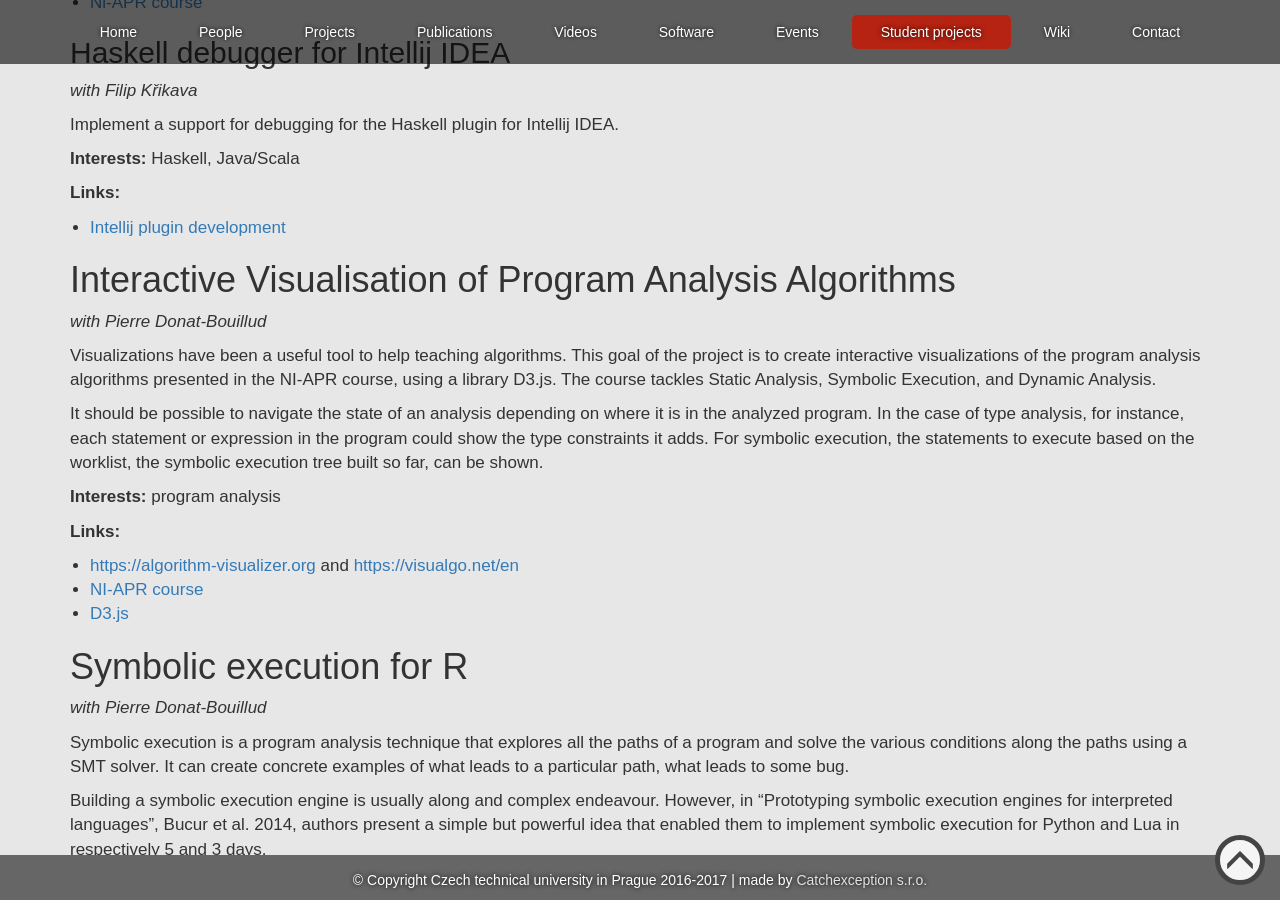
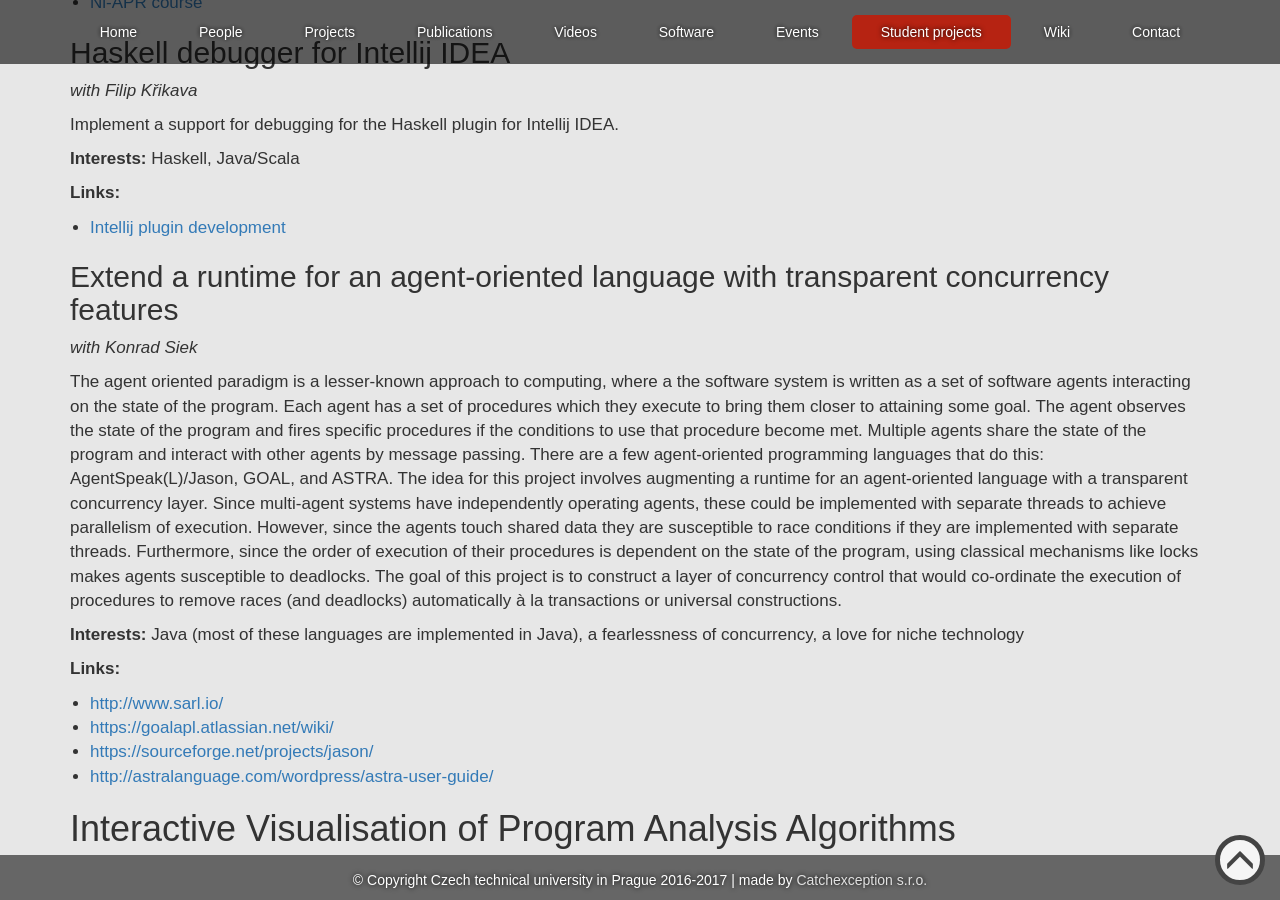
Before and after one commit to PRL-PRG/prl-prg.github.io, a Jekyll site: the page built from student-projects.md, in a window 1280 px wide and 900 px high, scrolled down 988 px. Built offline with Jekyll 4.4.1, drawn with Linux system fonts in a browser that asks for light colours.

Commit message:
New student project: transparent concurreny features for AOL

```diff
--- a/student-projects.md
+++ b/student-projects.md
@@ -62,6 +62,44 @@ Implement a support for debugging for the Haskell plugin for Intellij IDEA.
 **Links:**
 
 - [Intellij plugin development](https://plugins.jetbrains.com/docs/intellij/getting-started.html)
+
+## Extend a runtime for an agent-oriented language with transparent concurrency features
+
+_with Konrad Siek_
+
+
+The agent oriented paradigm is a lesser-known approach to computing, where a
+the software system is written as a set of software agents interacting on the
+state of the program.  Each agent has a set of procedures which they execute to
+bring them closer to attaining some goal. The agent observes the state of the
+program and fires specific procedures if the conditions to use that procedure
+become met. Multiple agents share the state of the program and interact with
+other agents by message passing. There are a few agent-oriented programming
+languages that do this: AgentSpeak(L)/Jason, GOAL, and ASTRA.
+The idea for this project involves augmenting a runtime for an agent-oriented
+language with a transparent concurrency layer. Since multi-agent systems have
+independently operating agents, these could be implemented with separate
+threads to achieve parallelism of execution. However, since the agents touch
+shared data they are susceptible to race conditions if they are implemented
+with separate threads. Furthermore, since the order of execution of their
+procedures is dependent on the state of the program, using classical mechanisms
+like locks makes agents susceptible to deadlocks. The goal of this project is to
+construct a layer of concurrency control that would co-ordinate the execution
+of procedures to remove races (and deadlocks) automatically à la transactions
+or universal constructions.
+
+
+**Interests:** Java (most of these languages are implemented in Java), a fearlessness of
+concurrency, a love for niche technology
+
+**Links:**
+
+  - [http://www.sarl.io/](http://www.sarl.io/)
+  - [https://goalapl.atlassian.net/wiki/](https://goalapl.atlassian.net/wiki/)
+  - [https://sourceforge.net/projects/jason/](https://sourceforge.net/projects/jason/)
+  - [http://astralanguage.com/wordpress/astra-user-guide/](http://astralanguage.com/wordpress/astra-user-guide/)
+
+
 
 # Interactive Visualisation of Program Analysis Algorithms
 
```
